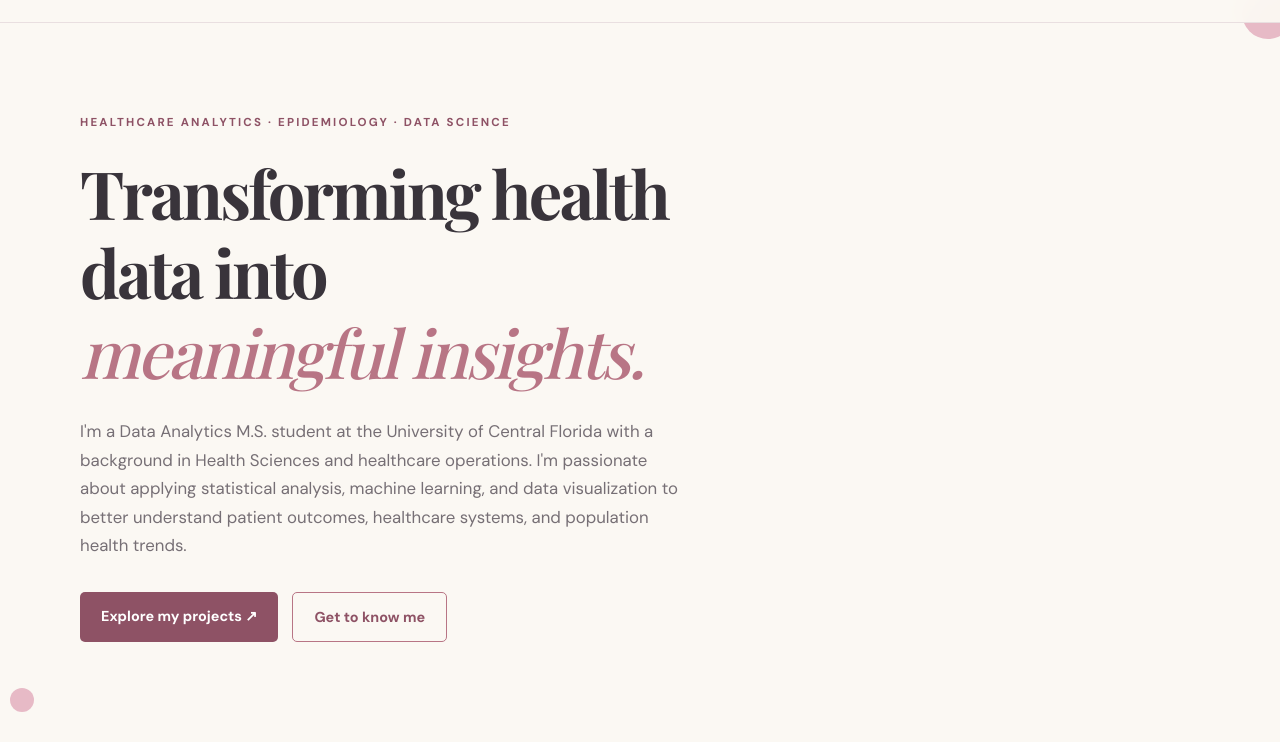
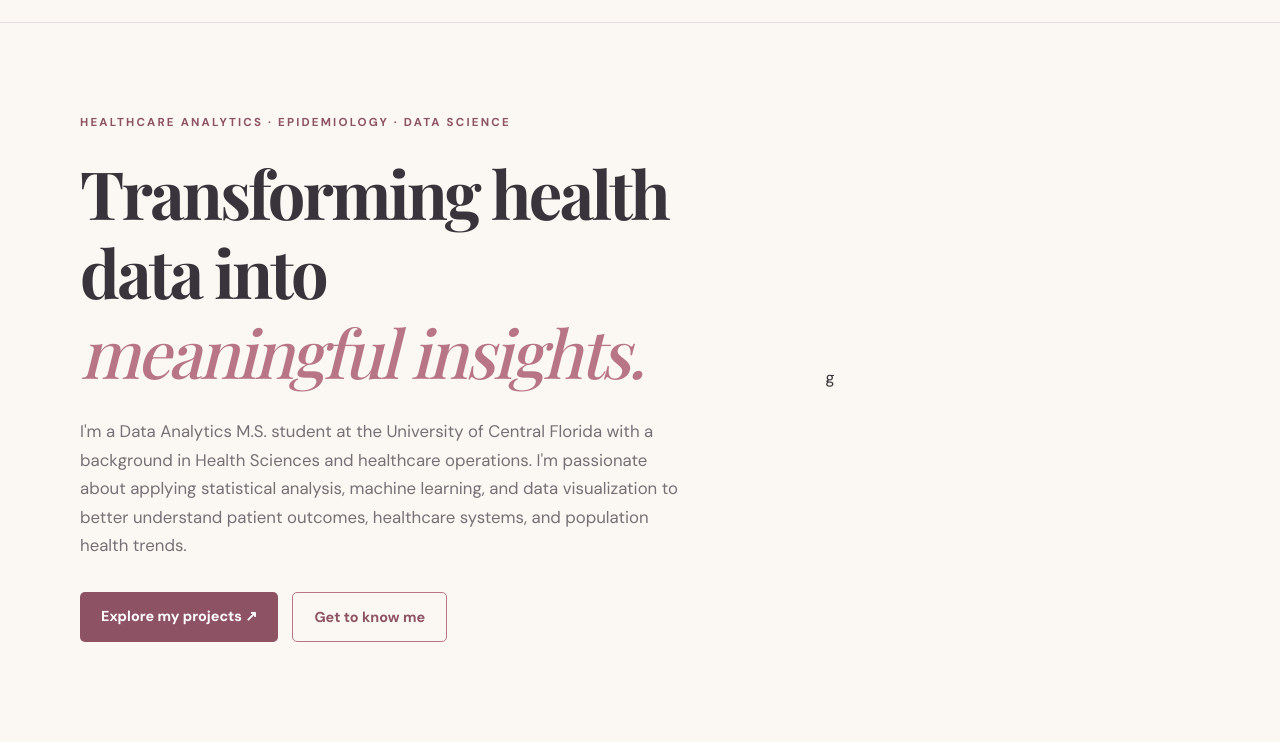
Before and after one commit to brianag995/healthcare-data-portfolio, a plain HTML site: page index.html in a window 1280 px wide. Shown: the part 58-800 px from the top of the page. Drawn offline with nearby package versions, Linux system fonts and the light colour scheme.

Commit message:
Update portfolio website content

```diff
--- a/index.html
+++ b/index.html
@@ -62,8 +62,7 @@
       </div>
 
 
-        <div class="circle circle-one"></div><div class="circle circle-two"></div>
-      </div>
+        g
     </section>
 
 
```
